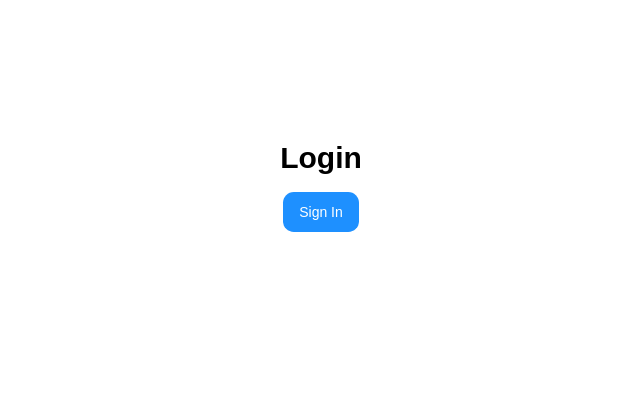
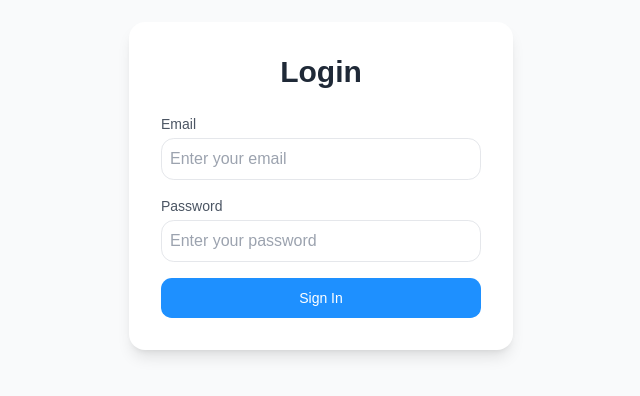
Before and after one commit to hussamshehata/Smart-Hub, a React (Vite) app: page /login in a window 1280 px wide. Shown: the part 214-610 px from the top of the page, without its empty margins (319-959 px from the left). Built offline with nearby package versions, Linux system fonts and the light colour scheme.

Commit message:
Activate user login successful

```diff
--- a/package.json
+++ b/package.json
@@ -12,12 +12,14 @@
   "dependencies": {
     "@radix-ui/react-dialog": "^1.1.15",
     "@radix-ui/react-slot": "^1.2.3",
+    "@reduxjs/toolkit": "^2.9.2",
     "class-variance-authority": "^0.7.1",
     "clsx": "^2.1.1",
     "framer-motion": "^12.23.24",
     "lucide-react": "^0.544.0",
     "react": "^19.1.1",
     "react-dom": "^19.1.1",
+    "react-redux": "^9.2.0",
     "react-router-dom": "^7.9.3",
     "tailwind-merge": "^3.3.1",
     "tailwind-variants": "^3.1.1"
--- a/src/App.jsx
+++ b/src/App.jsx
@@ -5,10 +5,10 @@ import Home from "./pages/Home.jsx";
 import Shop from "./pages/Shop.jsx";
 import Product from "./pages/Product.jsx";
 import Contact from "./pages/Contact.jsx";
-import Login from "./pages/Login.jsx";
+import Login from "./pages/Auth/Login.jsx";
 import Dashboard from "./pages/Dashboard.jsx";
 import ProductDetails from "./pages/ProductDetails.jsx";
-
+import store from "./redux/store.js";
 
 function App() {
     const location = useLocation();
@@ -27,6 +27,7 @@ function App() {
 
 
 
+
                 </Route>
 
                 {/* Routes without layout */}
--- a/src/Components/Navbar&Footer/Navbar.jsx
+++ b/src/Components/Navbar&Footer/Navbar.jsx
@@ -150,9 +150,12 @@ export default function Navbar() {
                         </button>
 
                         {/* User */}
-                        <button className="flex items-center justify-center text-gray-600 hover:text-black transition-all duration-200">
+                        <Link
+                            to="/login"
+                            className="flex items-center justify-center text-gray-600 hover:text-black transition-all duration-200"
+                        >
                             <User size={20} />
-                        </button>
+                        </Link>
 
                         {/* Cart */}
                         <div className="relative flex items-center justify-center">
--- a/src/main.jsx
+++ b/src/main.jsx
@@ -1,11 +1,17 @@
 import React from "react";
 import ReactDOM from "react-dom/client";
+import App from "./App.jsx";
 import { BrowserRouter } from "react-router-dom";
-import App from "./App.jsx";
-import "./index.css";
+import { Provider } from "react-redux";
+import store from "./redux/store.js";
+import "./index.css"; // if you’re using Tailwind
 
 ReactDOM.createRoot(document.getElementById("root")).render(
-    <BrowserRouter>
-        <App />
-    </BrowserRouter>
+    <React.StrictMode>
+        <Provider store={store}>
+            <BrowserRouter>
+                <App />
+            </BrowserRouter>
+        </Provider>
+    </React.StrictMode>
 );
--- /dev/null
+++ b/src/pages/Auth/Login.jsx
@@ -0,0 +1,82 @@
+import { motion } from "framer-motion";
+import { useState } from "react";
+import { useDispatch } from "react-redux";
+import { useNavigate } from "react-router-dom";
+import { login } from "@/redux/UserSlice.js";
+import { Button } from "@/Components/ui/button.jsx";
+
+export default function Login() {
+    const dispatch = useDispatch();
+    const navigate = useNavigate();
+
+    // Local state for form inputs
+    const [email, setEmail] = useState("");
+    const [password, setPassword] = useState("");
+
+    // Simulated login handler
+    const handleLogin = (e) => {
+        e.preventDefault();
+
+        // Example of "fake" auth for now (we’ll later replace this with real auth)
+        if (email && password) {
+            const userData = { email };
+            dispatch(login(userData)); // store in Redux
+            navigate("/dashboard"); // redirect to admin dashboard
+        } else {
+            alert("Please fill in all fields");
+        }
+    };
+
+    return (
+        <motion.div
+            className="p-6 flex flex-col items-center justify-center min-h-screen bg-gray-50"
+            initial={{ opacity: 0, y: 30 }}
+            animate={{ opacity: 1, y: 0 }}
+            exit={{ opacity: 0, y: -30 }}
+            transition={{ duration: 0.6, ease: "easeOut" }}
+        >
+            <motion.div
+                className="bg-white p-8 rounded-2xl shadow-lg w-full max-w-sm"
+                initial={{ scale: 0.9, opacity: 0 }}
+                animate={{ scale: 1, opacity: 1 }}
+                transition={{ delay: 0.1, duration: 0.5 }}
+            >
+                <h1 className="text-3xl font-bold text-center mb-6 text-gray-800">
+                    Login
+                </h1>
+
+                <form onSubmit={handleLogin} className="space-y-4">
+                    <div>
+                        <label className="block text-sm font-medium text-gray-600">
+                            Email
+                        </label>
+                        <input
+                            type="email"
+                            value={email}
+                            onChange={(e) => setEmail(e.target.value)}
+                            className="w-full mt-1 p-2 border rounded-lg focus:ring focus:ring-blue-200 outline-none"
+                            placeholder="Enter your email"
+                        />
+                    </div>
+
+                    <div>
+                        <label className="block text-sm font-medium text-gray-600">
+                            Password
+                        </label>
+                        <input
+                            type="password"
+                            value={password}
+                            onChange={(e) => setPassword(e.target.value)}
+                            className="w-full mt-1 p-2 border rounded-lg focus:ring focus:ring-blue-200 outline-none"
+                            placeholder="Enter your password"
+                        />
+                    </div>
+
+                    <Button type="submit" className="w-full mt-4">
+                        Sign In
+                    </Button>
+                </form>
+            </motion.div>
+        </motion.div>
+    );
+}
--- a/src/pages/Login.jsx
+++ /dev/null
@@ -1,16 +0,0 @@
-import { motion } from "framer-motion";
-import { Button } from "@/Components/ui/button";
-
-export default function Login() {
-    return (
-        <motion.div
-            className="p-6 flex flex-col items-center justify-center min-h-screen"
-            initial={{ opacity: 0 }}
-            animate={{ opacity: 1 }}
-            exit={{ opacity: 0 }}
-        >
-            <h1 className="text-3xl font-bold mb-4">Login</h1>
-            <Button>Sign In</Button>
-        </motion.div>
-    );
-}
--- /dev/null
+++ b/src/redux/Store.js
@@ -0,0 +1,11 @@
+
+import { configureStore } from "@reduxjs/toolkit";
+import userReducer from "./UserSlice.js";
+
+const store = configureStore({
+    reducer: {
+        user: userReducer,
+    },
+});
+
+export default store;
--- /dev/null
+++ b/src/redux/UserSlice.js
@@ -0,0 +1,27 @@
+import { createSlice } from "@reduxjs/toolkit";
+
+const initialState = {
+    userInfo: null,       // stores user data when logged in
+    isLoggedIn: false,    // true when user logs in
+};
+
+const userSlice = createSlice({
+    name: "user",
+    initialState,
+    reducers: {
+        // when user logs in successfully
+        login: (state, action) => {
+            state.userInfo = action.payload;   // store user data
+            state.isLoggedIn = true;
+        },
+
+        // when user logs out
+        logout: (state) => {
+            state.userInfo = null;
+            state.isLoggedIn = false;
+        },
+    },
+});
+
+export const { login, logout } = userSlice.actions;
+export default userSlice.reducer;
```
Also changed, not shown: src/pages/Auth/Auth.css (added, +96 -0 lines), src/pages/Auth/Signup.jsx (added), 1 other file (tests, documents, lock files or other folders).
